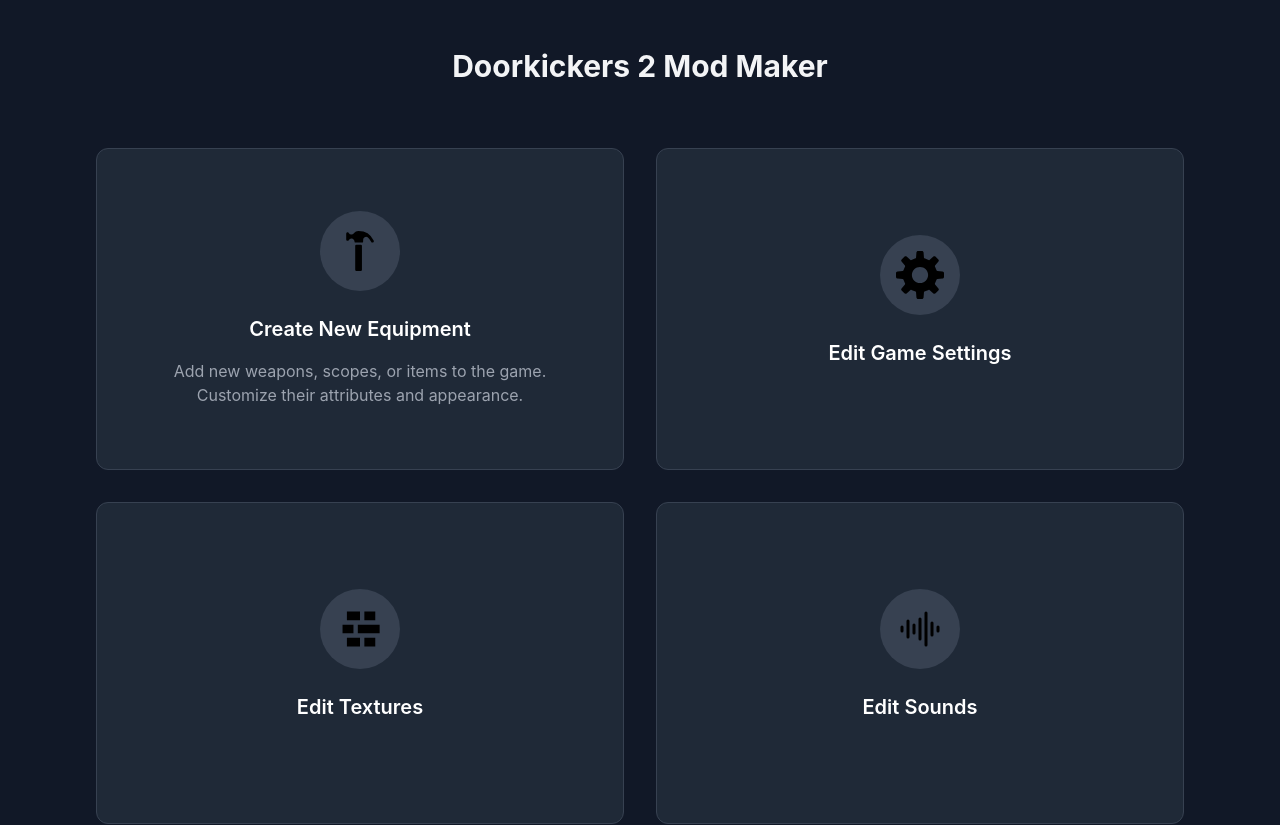
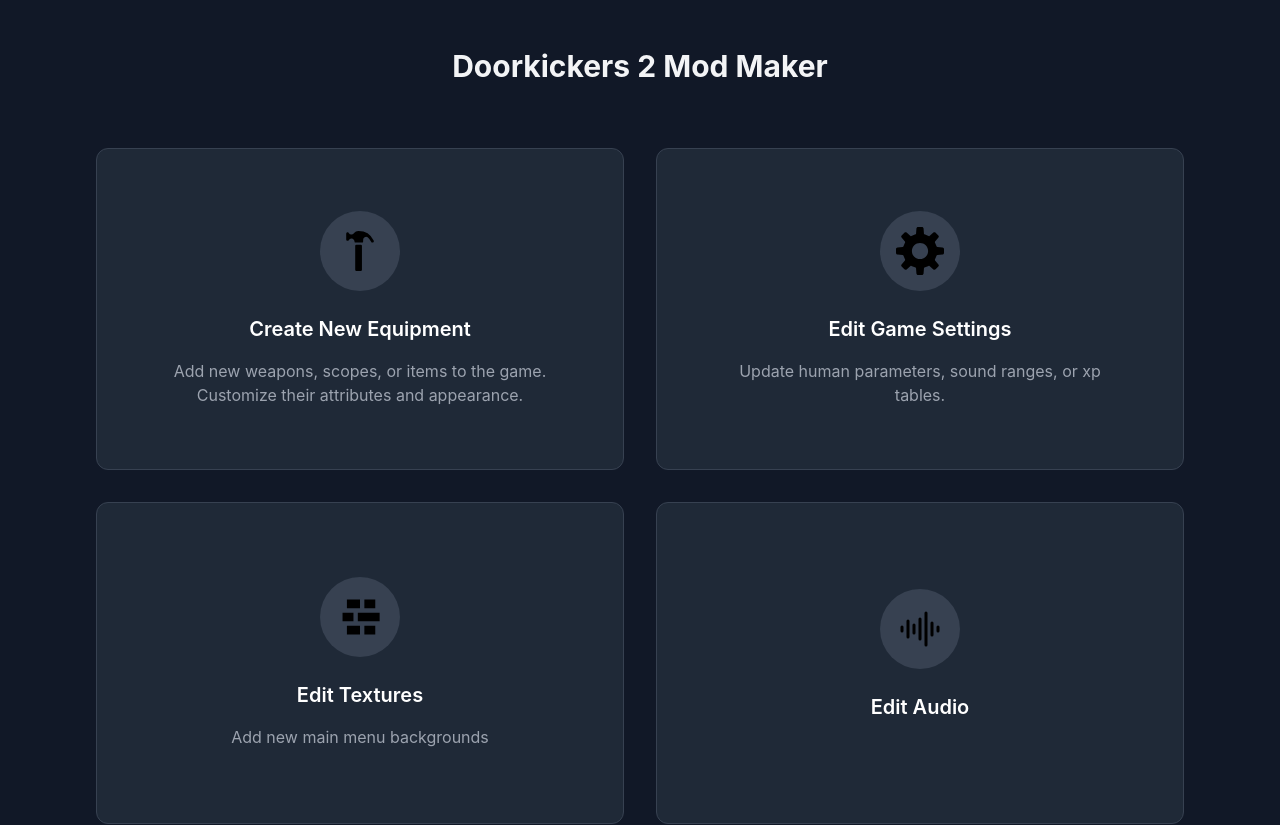
Before and after one commit to JahsiasWhite/doorkickers2-mod-maker, a React (Create React App) app: page / in a window 1280 px wide. Shown: the top 825 px of the page. Built offline with nearby package versions, Linux system fonts and the light colour scheme; the HTML template or start-up script is replaced by a standard one.

Commit message:
improved text

```diff
--- a/src/App.js
+++ b/src/App.js
@@ -36,20 +36,20 @@
           <Card
             icon={'/MenuIcons/gear.svg'}
             title="Edit Game Settings"
-            description=""
+            description="Update human parameters, sound ranges, or xp tables."
             onClick={() => setSelectedOption('game')}
           />
 
           <Card
             icon={'/MenuIcons/wall.svg'}
             title="Edit Textures"
-            description=""
+            description="Add new main menu backgrounds"
             onClick={() => setSelectedOption('textures')}
           />
 
           <Card
             icon={'/MenuIcons/sound.svg'}
-            title="Edit Sounds"
+            title="Edit Audio"
             description=""
             onClick={() => setSelectedOption('sounds')}
           />
--- a/src/SoundMenu/Soundtrack.js
+++ b/src/SoundMenu/Soundtrack.js
@@ -82,7 +82,7 @@
       <h2 className="text-lg font-semibold mb-4 text-white">Edit Music</h2>
       <form className="space-y-4">
         <div className="mb-4 p-3 bg-green-800 text-white">
-          Only OGG files are accepted
+          Only .ogg files are accepted
         </div>
 
         <div className="columns-2">
```
